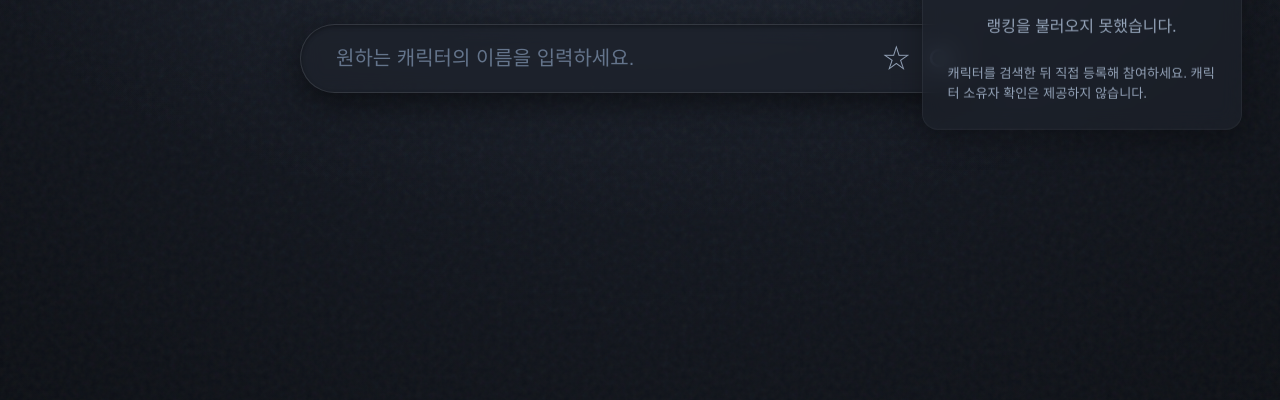
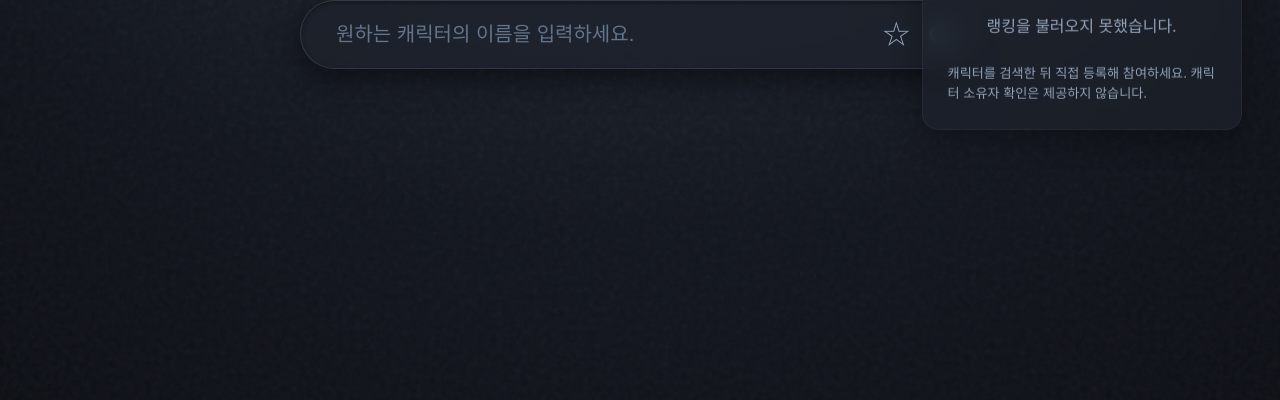
Before and after one commit to khn0916/information, a plain HTML site: page index.HTML in a window 1280 px wide. Shown: the part 400-800 px from the top of the page. Drawn offline with Linux system fonts and the light colour scheme; no server answers.

Commit message:
Move main search group slightly higher

```diff
--- a/index.HTML
+++ b/index.HTML
@@ -32,7 +32,7 @@ main{flex:1;display:flex;flex-direction:column;align-items:center;justify-conten
 .search-btn svg{width:24px;height:24px;stroke-width:2.5;}
 .search-box input:focus + .search-btn,.search-btn:hover{color:var(--accent-gold);filter:drop-shadow(0 0 8px var(--accent-glow));}
 .home-layout{position:relative;flex:1;min-height:0;width:100%;display:block;}
-.home-layout main{position:absolute;inset:0;display:flex;width:100%;min-width:0;margin:0;padding:0 20px 12vh;align-items:center;justify-content:center;}
+.home-layout main{position:absolute;inset:0;display:flex;width:100%;min-width:0;margin:0;padding:0 20px 18vh;align-items:center;justify-content:center;}
 .favorite-btn{position:absolute;right:62px;top:50%;transform:translateY(-50%);border:0;background:none;color:var(--text-sub);font-size:1.7rem;line-height:1;cursor:pointer;padding:8px;border-radius:50%;}
 .favorite-btn:hover,.favorite-btn.active{color:var(--accent-gold);filter:drop-shadow(0 0 8px var(--accent-glow));}
 .ranking-panel{position:absolute;right:clamp(20px,3vw,52px);top:calc(50% - 6vh);transform:translateY(-50%);width:min(320px,25vw);max-height:min(82vh,760px);overflow:auto;padding:20px;}
```
